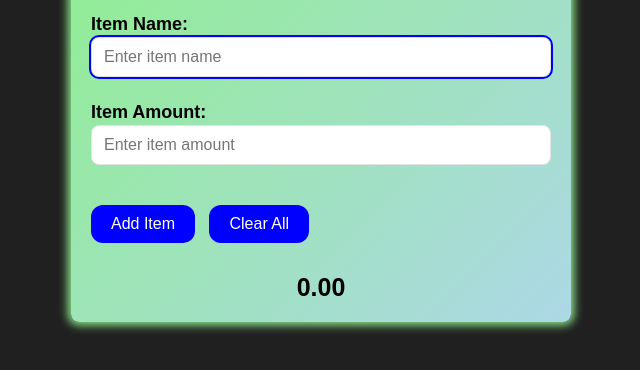
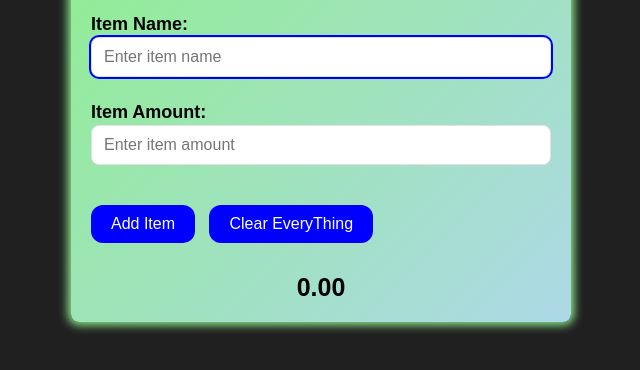
Before and after one commit to Aman239/Aman239, a plain HTML site: page index.html in a window 1280 px wide. Shown: the part 278-648 px from the top of the page, without its empty margins (319-959 px from the left). Drawn offline with Linux system fonts and the light colour scheme.

Commit message:
new change in html file

```diff
--- a/index.html
+++ b/index.html
@@ -21,7 +21,7 @@
       </div>
     </div>
     <button class="add-item">Add Item</button>
-    <button class="clear-all">Clear All</button>
+    <button class="clear-all">Clear EveryThing</button>
     <ul class="expense-list">
 
     </ul>
```
